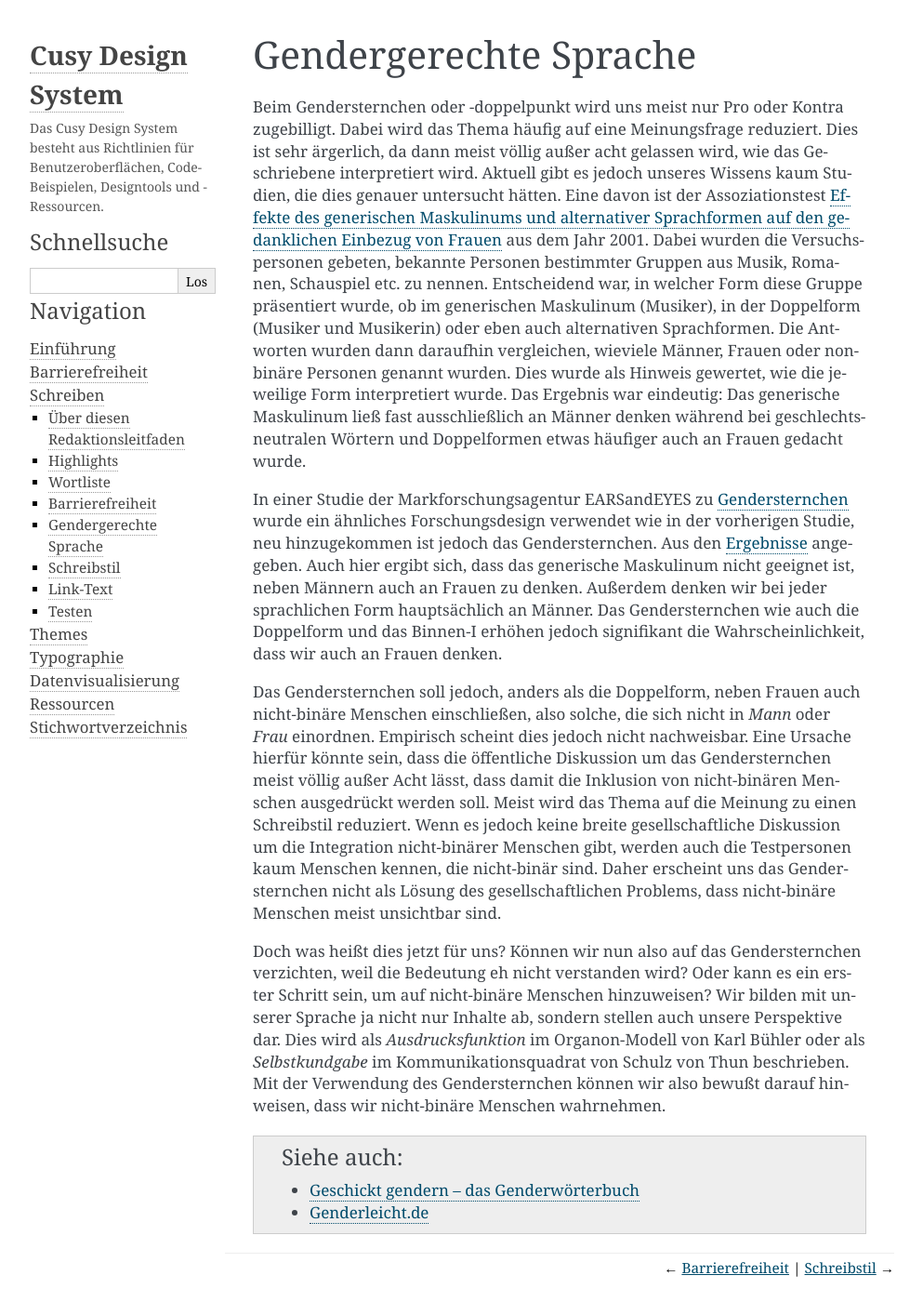
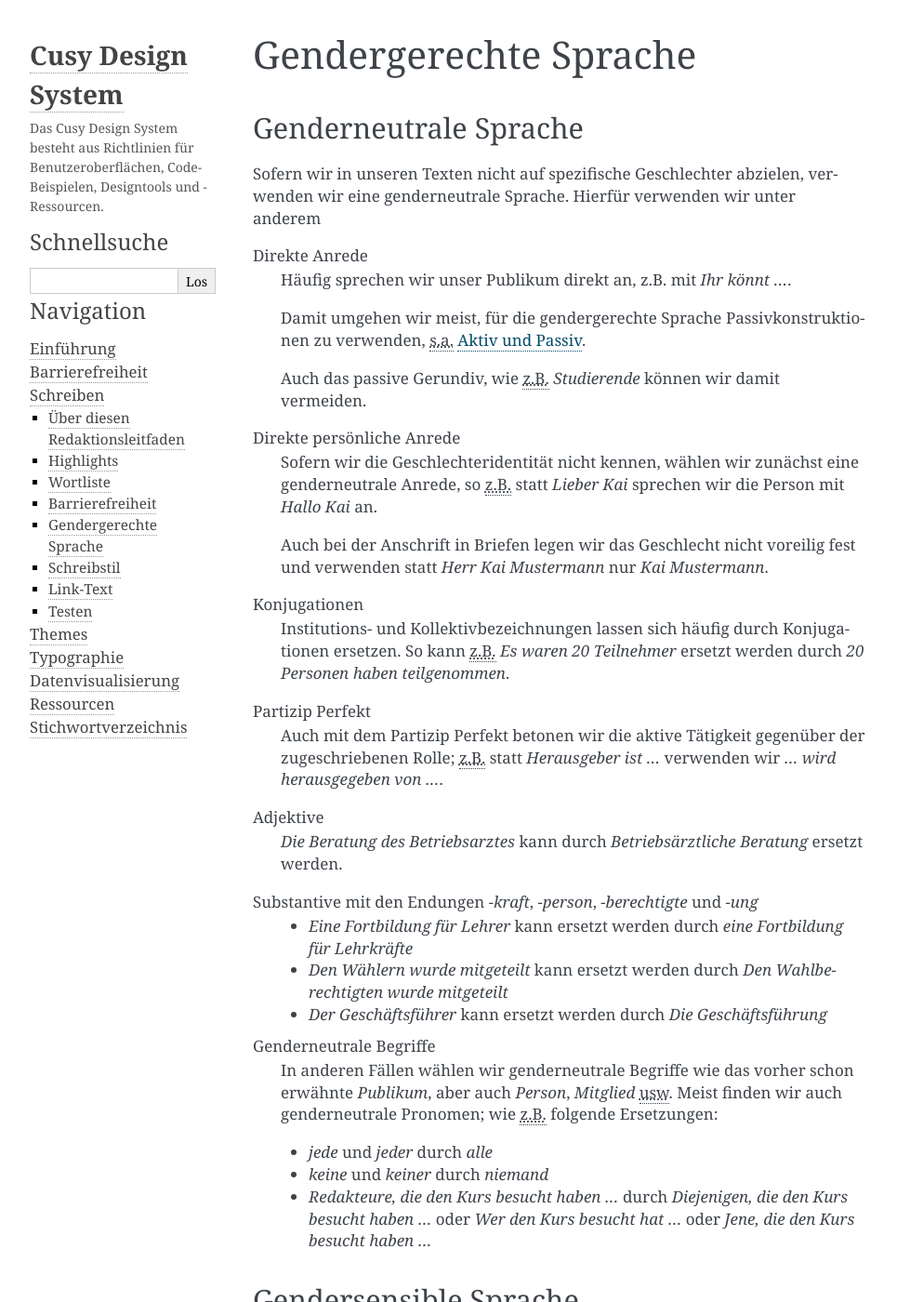
Before and after one commit to cusyio/cusy-design-system, a Sphinx documentation site: the page built from docs/writing/gender.rst, in a window 1280 px wide and 1400 px high. Shown: the whole window at 93% size, without its empty margins (148-1141 px from the left). Built offline with Sphinx 7.4.7, drawn with Linux system fonts in a browser that asks for light colours; some of the changed text lies outside the part shown.

Commit message:
Concrete gender-appropriate writing

```diff
--- a/docs/writing/gender.rst
+++ b/docs/writing/gender.rst
@@ -1,56 +1,91 @@
 Gendergerechte Sprache
 ======================
 
-Beim Gendersternchen oder -doppelpunkt wird uns meist nur Pro oder Kontra
-zugebilligt. Dabei wird das Thema häufig auf eine Meinungsfrage reduziert.
-Dies ist sehr ärgerlich, da dann meist völlig außer acht gelassen wird, wie
-das Geschriebene interpretiert wird. Aktuell gibt es jedoch unseres Wissens kaum
-Studien, die dies genauer untersucht hätten. Eine davon ist der
-Assoziationstest `Effekte des generischen Maskulinums und alternativer
-Sprachformen auf den gedanklichen Einbezug von Frauen
-<https://www.researchgate.net/publication/247397952_Effekte_des_generischen_Maskulinums_und_alternativer_Sprachformenauf_den_gedanklichen_Einbezug_von_Frauen>`_
-aus dem Jahr 2001. Dabei wurden die Versuchspersonen gebeten, bekannte Personen
-bestimmter Gruppen aus Musik, Romanen, Schauspiel etc. zu nennen. Entscheidend
-war, in welcher Form diese Gruppe präsentiert wurde, ob im generischen
-Maskulinum (Musiker), in der Doppelform (Musiker und Musikerin) oder eben auch
-alternativen Sprachformen. Die Antworten wurden dann daraufhin vergleichen,
-wieviele Männer, Frauen oder non-binäre Personen genannt wurden. Dies wurde als
-Hinweis gewertet, wie die jeweilige Form interpretiert wurde. Das Ergebnis war
-eindeutig: Das generische Maskulinum ließ fast ausschließlich an Männer denken
-während bei geschlechtsneutralen Wörtern und Doppelformen etwas häufiger auch an
-Frauen gedacht wurde.
+Genderneutrale Sprache
+----------------------
 
-In einer Studie der Markforschungsagentur EARSandEYES zu `Gendersternchen
-<https://www.earsandeyes.com/blog/geschlechtergerechte-sprache-gendersternchen-17097/>`_
-wurde ein ähnliches Forschungsdesign verwendet wie in der vorherigen Studie, neu
-hinzugekommen ist jedoch das Gendersternchen. Aus den `Ergebnisse
-<https://www.datawrapper.de/_/yRT8H/>`_ angegeben. Auch hier ergibt sich, dass
-das generische Maskulinum nicht geeignet ist, neben Männern auch an Frauen zu
-denken. Außerdem denken wir bei jeder sprachlichen Form hauptsächlich an Männer.
-Das Gendersternchen wie auch die Doppelform und das Binnen-I erhöhen jedoch
-signifikant die Wahrscheinlichkeit, dass wir auch an Frauen denken.
+Sofern wir in unseren Texten nicht auf spezifische Geschlechter abzielen,
+verwenden wir eine genderneutrale Sprache. Hierfür verwenden wir unter anderem
 
-Das Gendersternchen soll jedoch, anders als die Doppelform, neben Frauen auch
-nicht-binäre Menschen einschließen, also solche, die sich nicht in *Mann* oder
-*Frau* einordnen. Empirisch scheint dies jedoch nicht nachweisbar. Eine Ursache
-hierfür könnte sein, dass die öffentliche Diskussion um das Gendersternchen
-meist völlig außer Acht lässt, dass damit die Inklusion von nicht-binären
-Menschen ausgedrückt werden soll. Meist wird das Thema auf die Meinung zu einen
-Schreibstil reduziert. Wenn es jedoch keine breite gesellschaftliche Diskussion
-um die Integration nicht-binärer Menschen gibt, werden auch die Testpersonen
-kaum Menschen kennen, die nicht-binär sind. Daher erscheint uns das
-Gendersternchen nicht als Lösung des gesellschaftlichen Problems, dass
-nicht-binäre Menschen meist unsichtbar sind.
+Direkte Anrede
+    Häufig sprechen wir unser Publikum direkt an, z.B. mit *Ihr könnt …*.
 
-Doch was heißt dies jetzt für uns? Können wir nun also auf das Gendersternchen
-verzichten, weil die Bedeutung eh nicht verstanden wird? Oder kann es ein erster
-Schritt sein, um auf nicht-binäre Menschen hinzuweisen? Wir bilden mit unserer
-Sprache ja nicht nur Inhalte ab, sondern stellen auch unsere Perspektive dar.
-Dies wird als *Ausdrucksfunktion* im Organon-Modell von Karl Bühler oder als
-*Selbstkundgabe* im Kommunikationsquadrat von Schulz von Thun beschrieben. Mit
-der Verwendung des Gendersternchen können wir also bewußt darauf hinweisen, dass
-wir nicht-binäre Menschen wahrnehmen.
+    Damit umgehen wir meist, für die gendergerechte Sprache Passivkonstruktionen
+    zu verwenden, :abbr:`s.a. (siehe auch)` :ref:`Aktiv und Passiv
+    <aktiv-und-passiv>`.
+
+    Auch das passive Gerundiv, wie :abbr:`z.B. (zum Beispiel)` *Studierende*
+    können wir damit vermeiden.
+
+Direkte persönliche Anrede
+    Sofern wir die Geschlechteridentität nicht kennen, wählen wir zunächst eine
+    genderneutrale Anrede, so :abbr:`z.B. (zum Beispiel)` statt *Lieber
+    Kai* sprechen wir die Person mit *Hallo Kai* an.
+
+    Auch bei der Anschrift in Briefen legen wir das Geschlecht nicht voreilig
+    fest und verwenden statt *Herr Kai Mustermann* nur *Kai Mustermann*.
+
+Konjugationen
+    Institutions- und Kollektivbezeichnungen lassen sich häufig durch
+    Konjugationen ersetzen. So kann :abbr:`z.B. (zum Beispiel)` *Es waren 20
+    Teilnehmer* ersetzt werden durch *20 Personen haben teilgenommen*.
+
+Partizip Perfekt
+    Auch mit dem Partizip Perfekt betonen wir die aktive Tätigkeit gegenüber der
+    zugeschriebenen Rolle; :abbr:`z.B. (zum Beispiel)` statt *Herausgeber ist …*
+    verwenden wir *…  wird herausgegeben von …*.
+
+Adjektive
+    *Die Beratung des Betriebsarztes* kann durch *Betriebsärztliche Beratung*
+    ersetzt werden.
+
+Substantive mit den Endungen *-kraft*, *-person*, *-berechtigte* und *-ung*
+    * *Eine Fortbildung für Lehrer* kann ersetzt werden durch *eine Fortbildung
+      für Lehrkräfte*
+    * *Den Wählern wurde mitgeteilt* kann ersetzt werden durch *Den
+      Wahlberechtigten wurde mitgeteilt*
+    * *Der Geschäftsführer* kann ersetzt werden durch *Die Geschäftsführung*
+
+Genderneutrale Begriffe
+    In anderen Fällen wählen wir genderneutrale Begriffe wie das vorher schon
+    erwähnte *Publikum*, aber auch *Person*, *Mitglied* :abbr:`usw (und so
+    weiter)`. Meist finden wir auch genderneutrale Pronomen; wie :abbr:`z.B.
+    (zum Beispiel)` folgende Ersetzungen:
+
+    * *jede* und *jeder* durch *alle*
+    * *keine* und *keiner* durch *niemand*
+    * *Redakteure, die den Kurs besucht haben …* durch *Diejenigen, die den
+      Kurs besucht haben …* oder *Wer den Kurs besucht hat …* oder *Jene, die
+      den Kurs besucht haben …*
+
+Gendersensible Sprache
+----------------------
+
+Bei gendersensibler Sprache werden alle Geschlechter oder Identitäten
+gleichermaßen sichtbar und wertschätzend angesprochen. Wenn wir bei Cusy diese
+Vielfalt sichtbar machen wollen, verwenden wir das Gendersternchen in
+geschlechtlichen Begriffen. Damit wollen wir zum Ausdruck bringen, dass es mehr
+als nur zwei Geschlechter gibt und die Zuordnungen soziale Konstrukte sind.
+
+.. note::
+   Auch der :abbr:`DBSV (Deutsche Blinden- und Sehbehindertenverband)` empfiehlt
+   in solchen Fällen das Gendersternchen; es sei die am häufigsten verwendete
+   Form und käme dem Wunsch nach einem Konsenszeichen am nächsten.  Zudem seien
+   Unterstrich und Doppelpunkt für sehbehinderte Menschen schlechter erkennbar.
+   [#]_
+
+Zum Weiterlesen
+---------------
 
 .. seealso::
+    * Bundesverband der Kommunikatoren: `Kompendium Gendersensible Sprache.
+      Strategien zum fairen Formulieren
+      <https://bdkom.de/sites/default/files/kompendium_gendersensible_sprache.pdf>`_
+      (2020)
     * `Geschickt gendern – das Genderwörterbuch <https://geschicktgendern.de/>`_
     * `Genderleicht.de <https://www.genderleicht.de/>`_
+
+----
+
+.. [#] `Gendern mit Sternchen, Unterstrich und Doppelpunkt
+       <https://www.dbsv.org/gendern.html#kurzformen>`_, März 2021
--- a/docs/writing/writing-style.rst
+++ b/docs/writing/writing-style.rst
@@ -194,6 +194,8 @@ Monats berechnet*.
 
 Vermeidet geschlechtsspezifische Pronomen in der dritten Person.
 
+.. _aktiv-und-passiv:
+
 Aktiv und Passiv
 ----------------
 
```
